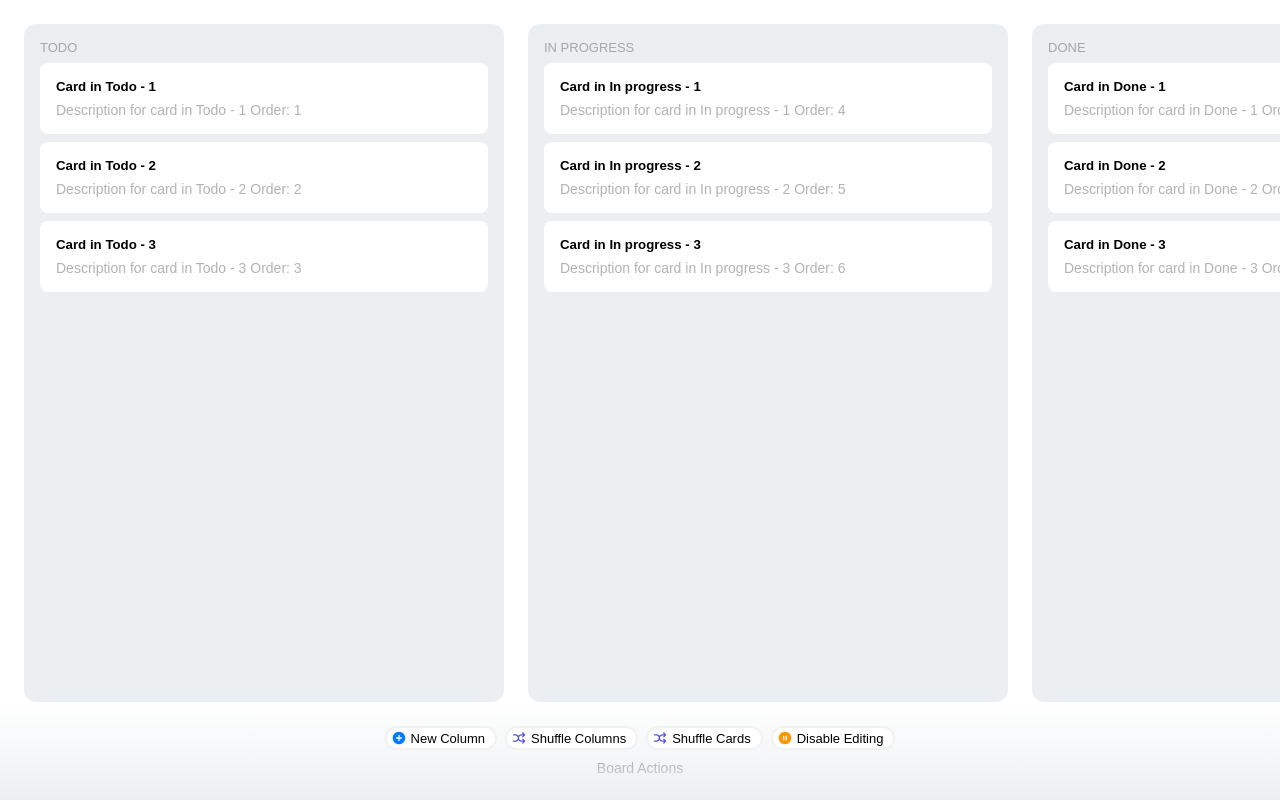
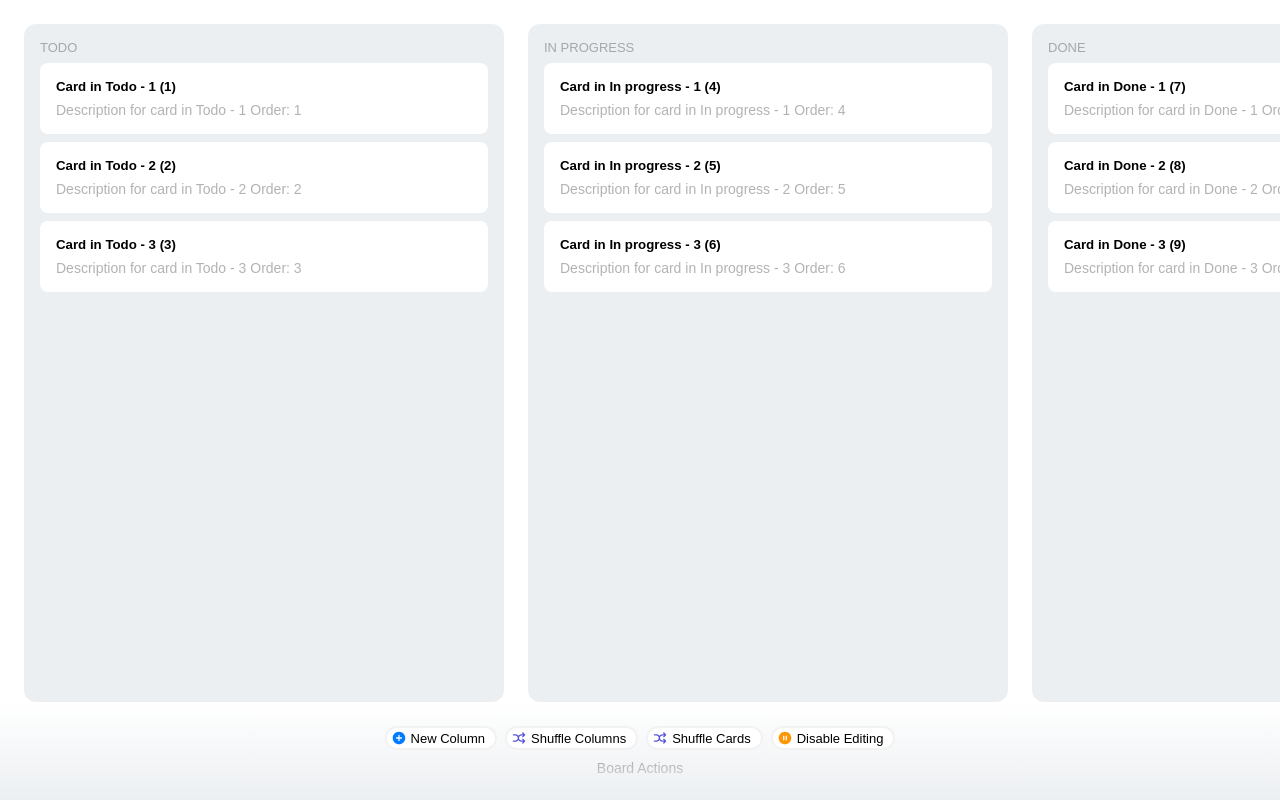
Before and after one commit to AbdulAzizi/vue-kanban-v1, a Vue app: page / in a window 1280 px wide. Built offline with nearby package versions, Linux system fonts and the light colour scheme.

Commit message:
Extruct card to serepate compoent and make it draggable

```diff
--- a/src/assets/base.css
+++ b/src/assets/base.css
@@ -12,6 +12,7 @@
     --vt-c-red: #FF2D55;
     --vt-c-orange: #FF9500;
     --vt-c-white: #ffffff;
+    --vt-c-white-trasparent: #ffffffd5;
     --vt-c-grey: #CED9E3;
     --vt-c-grey-bright-trasparent: #eceff2d5;
     --vt-c-grey-bright: #ECEFF2;
--- a/src/components/KanbanBoard.vue
+++ b/src/components/KanbanBoard.vue
@@ -3,22 +3,13 @@
     import KanbanColumn from './KanbanColumn.vue';
     import KanbanColumnForm from './KanbanColumnForm.vue';
     import { useColumnsStore } from '@/stores/columns';
-    import { useCardsStore } from '@/stores/cards';
-
-    const {
-        columns,
-        setDraggedColumn,
-        reorderColumns,
-        shuffleColumns,
-        addColumn,
-    } = useColumnsStore();
-
-    const { getCardsForColumn } = useCardsStore();
 
     const displayColumnForm = ref(false);
 
+    const columnsStore = useColumnsStore();
+
     const handleAddColumn = (title: string) => {
-        addColumn(title);
+        columnsStore.addColumn(title);
         displayColumnForm.value = false;
     };
 </script>
@@ -27,13 +18,11 @@
     <div class="kanban-container">
         <section class="kabnban-columns" aria-label="Kanban Board">
             <KanbanColumn
-                v-for="column in columns"
+                v-for="column in columnsStore.columns"
                 :key="column.id"
                 :column="column"
-                :cards="getCardsForColumn(column.id).value"
                 :style="{ order: column.order }"
-                @drag-start="setDraggedColumn"
-                @reorder="reorderColumns"
+                @reorder-column="columnsStore.reorderColumns"
             />
             <KanbanColumnForm
                 v-if="displayColumnForm"
@@ -49,7 +38,7 @@
                         <img alt="" src="../assets/plus.svg" class="icon" />
                         <span>New Column</span>
                     </button>
-                    <button @click="shuffleColumns" type="button" class="button icon-button">
+                    <button @click="columnsStore.shuffleColumns" type="button" class="button icon-button">
                         <img alt="" src="../assets/shuffle.svg" class="icon" />
                         <span>Shuffle Columns</span>
                     </button>
--- /dev/null
+++ b/src/components/KanbanCard.vue
@@ -0,0 +1,80 @@
+<script lang="ts" setup>
+    import type { KanbanCardType } from '../types/kanbanTypes';
+    import { useDragStore } from '@/stores/dragStore';
+
+    const props = defineProps<{
+        card: KanbanCardType,
+    }>();
+
+    const emit = defineEmits<{
+        (e: 'reorder-card', card: KanbanCardType): void
+    }>();
+
+    const dragStore = useDragStore();
+
+    const ondragstart = (event: DragEvent) => {
+        if (event.dataTransfer) {
+            event.dataTransfer.effectAllowed = 'move';
+            event.dataTransfer.dropEffect = 'move';
+        }
+
+        dragStore.startDrag('card', props.card);
+
+        (event.target as HTMLElement).classList.add('dragging');
+    };
+
+    const ondragover = () => {
+        if (dragStore.dragType === 'card') {
+            emit('reorder-card', props.card);
+        }
+    };
+
+    const ondragend = (event: DragEvent) => {
+        dragStore.clearDrag();
+
+        const target = event.target as HTMLElement | null;
+
+        if (target) {
+            target.classList.remove('dragging');
+        }
+    };
+</script>
+
+<template>
+  <article
+    class="kanban-card"
+    :aria-label="props.card.title"
+    @dragend="ondragend"
+    @dragover.prevent="ondragover"
+    @dragstart.stop="ondragstart"
+    :draggable="true"
+  >
+    <h5 class="kanban-card-title">{{ props.card.title }} ({{ props.card.order }})</h5>
+    <p class="kanban-card-description">{{ props.card.description }}</p>
+  </article>
+</template>
+
+<style scoped>
+.kanban-card {
+    margin-top: 8px;
+    padding: 16px;
+    background-color: var(--color-background);
+    border-radius: 8px;
+}
+
+.kanban-card .kanban-card-title {
+    font-weight: 600;
+    margin: 0;
+}
+
+.kanban-card .kanban-card-description {
+    font-size: 14px;;
+    color: var(--vt-c-black-03);
+    margin: 8px 0 0 0;
+}
+
+.kanban-card.dragging {
+    opacity: 0.5;
+    cursor: grabbing;
+}
+</style>
--- a/src/components/KanbanColumn.vue
+++ b/src/components/KanbanColumn.vue
@@ -1,18 +1,20 @@
 <script lang="ts" setup>
-    import type {
-        KanbanColumnType,
-        KanbanCardType
-    } from '../types/kanbanTypes';
+    import type { KanbanColumnType } from '../types/kanbanTypes';
+    import KanbanCard from './KanbanCard.vue';
+    import { useDragStore } from '@/stores/dragStore';
+    import { useCardsStore } from '@/stores/cards';
 
     const props = defineProps<{
-        column: KanbanColumnType,
-        cards: KanbanCardType[],
+        column: KanbanColumnType
     }>();
 
     const emit = defineEmits<{
-        (e: 'drag-start', column: KanbanColumnType): void
-        (e: 'reorder', column: KanbanColumnType): void
+        (e: 'reorder-column', column: KanbanColumnType): void
     }>();
+
+    const dragStore = useDragStore();
+    const cardsStore = useCardsStore();
+    const cards = cardsStore.getCardsForColumn(props.column.id)
 
     const ondragstart = (event: DragEvent) => {
         if (event.dataTransfer) {
@@ -20,15 +22,20 @@
             event.dataTransfer.dropEffect = 'move';
         }
 
+        dragStore.startDrag('column', props.column);
+
         (event.target as HTMLElement).classList.add('dragging');
-        emit('drag-start', props.column);
     };
 
     const ondragover = () => {
-        emit('reorder', props.column);
+        if (dragStore.dragType === 'column') {
+            emit('reorder-column', props.column);
+        }
     };
 
     const ondragend = (event: DragEvent) => {
+        dragStore.clearDrag();
+
         const target = event.target as HTMLElement | null;
 
         if (target) {
@@ -48,11 +55,14 @@
   >
     <header class="kanban-column-title">{{ props.column.title }}</header>
     <ul class="kanban-cards-container">
-        <li class="kanban-card-item" v-for="card in cards" :key="card.id">
-            <article class="kanban-card">
-                <h5 class="kanban-card-title">{{ card.title }}</h5>
-                <p class="kanban-card-description">{{ card.description }}</p>
-            </article>
+        <li class="kanban-card-item"
+            v-for="card in cards"
+            :key="card.id"
+            :style="{ order: card.order }">
+                <KanbanCard
+                    :card="card"
+                    @reorder-card="cardsStore.reorderCards"
+                />
         </li>
     </ul>
   </section>
@@ -69,41 +79,27 @@
     cursor: grab;
 }
 
+.kanban-column.dragging {
+    opacity: 0.7;
+    background-color: var(--vt-c-grey-bright-trasparent);
+}
+
 .kanban-column-title {
     text-transform: uppercase;
     font-size: 13px;
     color: var(--vt-c-black-03);
 }
 
-.dragging {
-    opacity: 0.7;
-    background-color: var(--vt-c-grey-bright-trasparent);
-}
-
 .kanban-cards-container {
     margin: 0;
     padding: 0;
+    display: flex;
+    flex-direction: column;
+    height: 100%;
+    overflow-y: auto;
 }
 
 .kanban-card-item {
     list-style: none;
 }
-
-.kanban-card-item .kanban-card{
-    margin-top: 8px;
-    padding: 16px;
-    background-color: var(--color-background);
-    border-radius: 8px;
-}
-
-.kanban-card .kanban-card-title {
-    font-weight: 600;
-    margin: 0;
-}
-
-.kanban-card .kanban-card-description {
-    font-size: 14px;;
-    color: var(--vt-c-black-03);
-    margin: 8px 0 0 0;
-}
 </style>
--- a/src/stores/cards.ts
+++ b/src/stores/cards.ts
@@ -1,15 +1,18 @@
-import { ref, computed } from 'vue';
+import { computed, reactive } from 'vue';
 import { defineStore } from 'pinia';
 import { useColumnsStore } from './columns';
 import type { KanbanCardType } from '@/types/kanbanTypes';
+import { useDragStore } from './dragStore';
 
 export const useCardsStore = defineStore('cards', () => {
     const { columns } = useColumnsStore();
-    const cards = ref<KanbanCardType[]>([]);
+    const cards = reactive<KanbanCardType[]>([]);
+
+    const dragStore = useDragStore();
 
     columns.forEach((column, index) => {
         for (let i = 1; i <= 3; i++) {
-            cards.value.push({
+            cards.push({
                 columnId: column.id,
                 id: crypto.randomUUID(),
                 title: `Card in ${column.title} - ${i}`,
@@ -22,10 +25,29 @@ export const useCardsStore = defineStore('cards', () => {
     });
 
     const getCardsForColumn = (columnId: string) =>
-        computed(() => cards.value.filter(card => card.columnId === columnId));
+        computed(() => cards.filter(card => card.columnId === columnId));
+
+    const reorderCards = (hoveredCard: KanbanCardType) => {
+        const dragData = dragStore.dragData;
+        if (!dragData || dragData.id === hoveredCard.id) return;
+
+        const fromCard = cards.find(card => card.id === dragData.id);
+        const toCard = cards.find(card => card.id === hoveredCard.id);
+
+        if (!fromCard || !toCard) return;
+
+        if (fromCard.columnId !== toCard.columnId) {
+            fromCard.columnId = toCard.columnId;
+        }
+
+        const tempOrder = fromCard.order;
+        fromCard.order = toCard.order;
+        toCard.order = tempOrder;
+    };
 
     return {
         cards,
         getCardsForColumn,
+        reorderCards,
     }
 });
--- a/src/stores/columns.ts
+++ b/src/stores/columns.ts
@@ -1,8 +1,11 @@
 import { defineStore } from 'pinia';
 import { ref } from 'vue';
 import type { KanbanColumnType } from '@/types/kanbanTypes';
+import { useDragStore } from './dragStore';
 
 export const useColumnsStore = defineStore('columns', () => {
+    const dragStore = useDragStore();
+
     const columns = ref<KanbanColumnType[]>([
         { id: crypto.randomUUID(), title: 'Todo', order: 1 },
         { id: crypto.randomUUID(), title: 'In progress', order: 2 },
@@ -11,16 +14,10 @@ export const useColumnsStore = defineStore('columns', () => {
         { id: crypto.randomUUID(), title: 'Archive', order: 5 },
     ]);
 
-    const draggedColumn = ref<KanbanColumnType | null>(null);
+    const reorderColumns = (hoveredColumn: KanbanColumnType) => {
+        if (!dragStore.dragData || dragStore.dragData.id === hoveredColumn.id) return;
 
-    const setDraggedColumn = (column: KanbanColumnType) => {
-        draggedColumn.value = column;
-    };
-
-    const reorderColumns = (hoveredColumn: KanbanColumnType) => {
-        if (!draggedColumn.value || draggedColumn.value.id === hoveredColumn.id) return;
-
-        const from = draggedColumn.value;
+        const from = dragStore.dragData;
         const to = hoveredColumn;
 
         const temp = from.order;
@@ -50,7 +47,6 @@ export const useColumnsStore = defineStore('columns', () => {
 
     return {
         columns,
-        setDraggedColumn,
         reorderColumns,
         shuffleColumns,
         addColumn,
```
